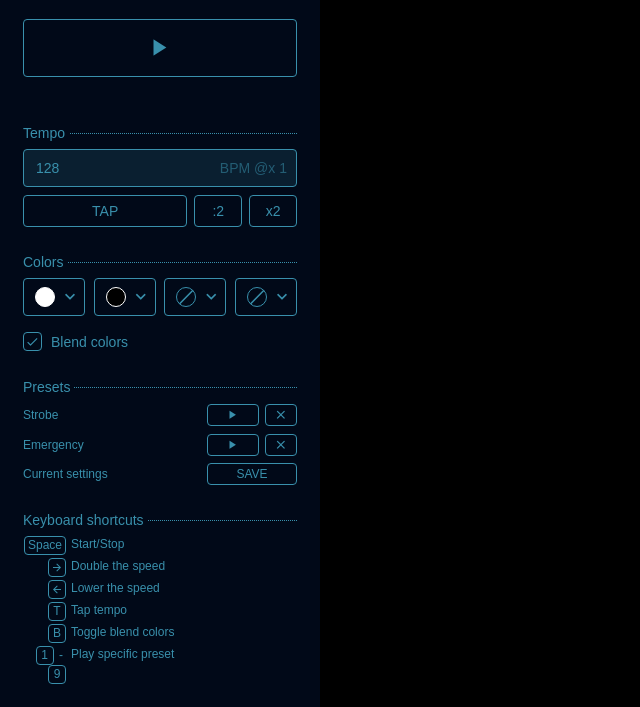
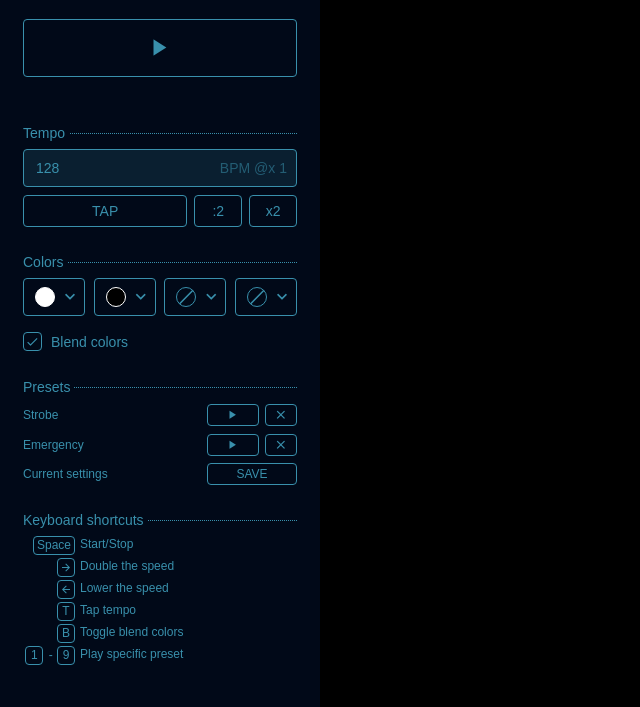
Before and after one commit to maciejsaw/moodlight-pro, a website: page index.html in a window 1280 px wide. Shown: the part 93-800 px from the top of the page, without its empty margins (0-640 px from the left). Drawn offline with nearby package versions, Linux system fonts and the light colour scheme; a script that the page names is missing.

Commit message:
no message

```diff
--- a/css/moodlight-2-0-free-online-strobe-party.webflow.css
+++ b/css/moodlight-2-0-free-online-strobe-party.webflow.css
@@ -668,7 +668,7 @@ a:hover {
 }
 
 .info__keyboard-shortcut-key-symbol {
-  width: 43px;
+  width: 52px;
   margin-right: 4px;
   text-align: right;
 }
```
Also changed, not shown: index.html (+1 -1 lines).
